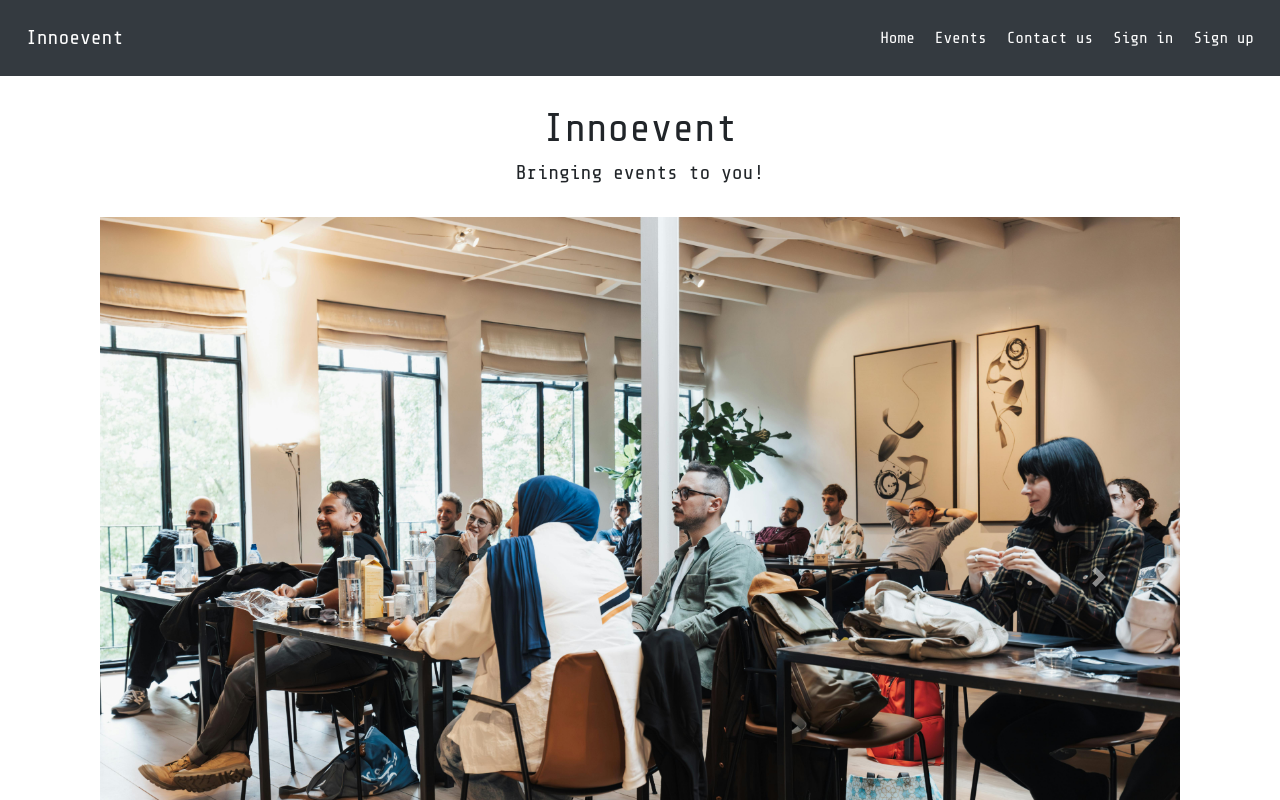
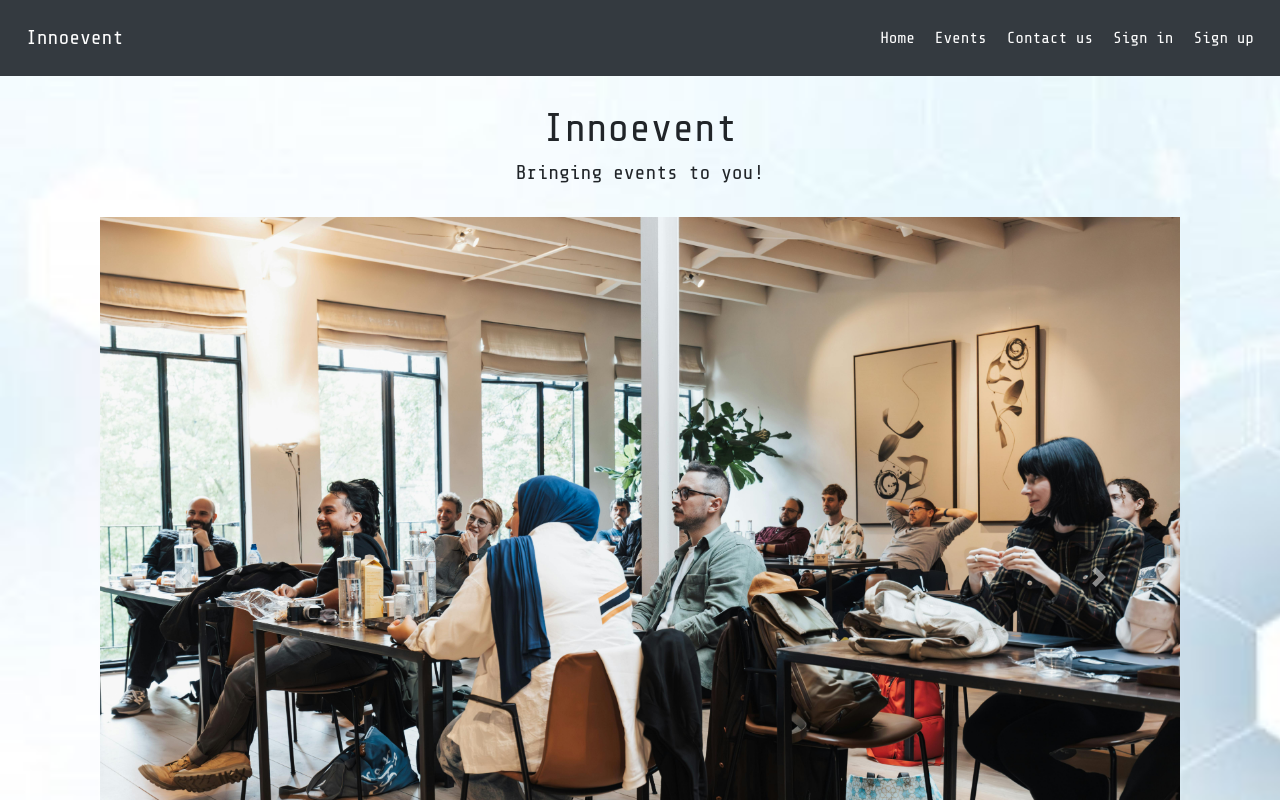
Before and after one commit to DanilleH22/innovevent, a React (Create React App) app: page / in a window 1280 px wide. Shown: the top 800 px of the page. Built offline with nearby package versions, Linux system fonts and the light colour scheme; no server answers.

Commit message:
Add url path for background of website

```diff
--- a/src/App.module.css
+++ b/src/App.module.css
@@ -3,6 +3,8 @@
     font-weight: 400;
     font-style: normal;
     min-height: 100vh;
+    background-image: url('../src/assets/background1.png');
+    background-size: cover;
 }
 
 .Main {
```
